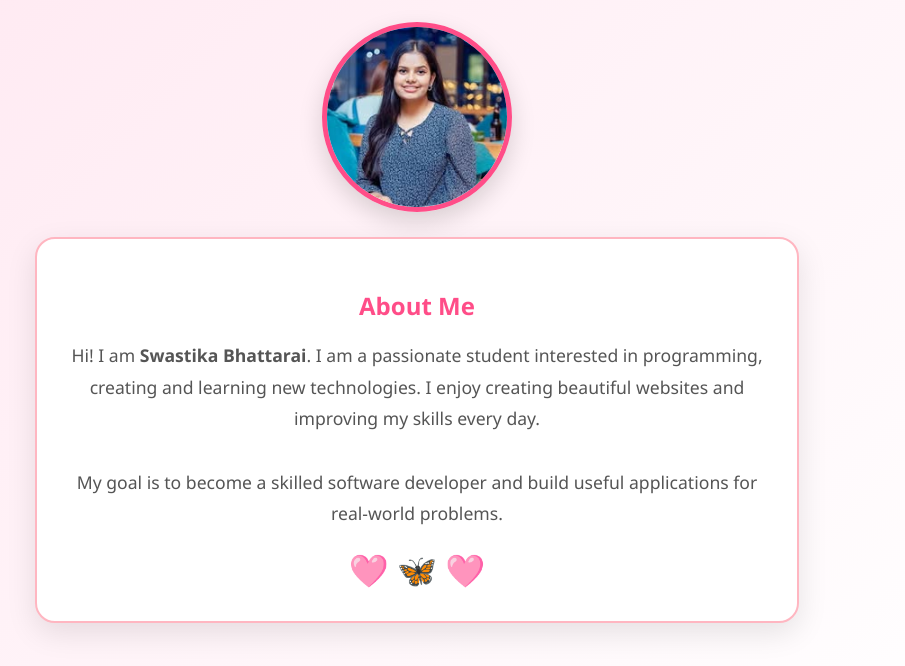
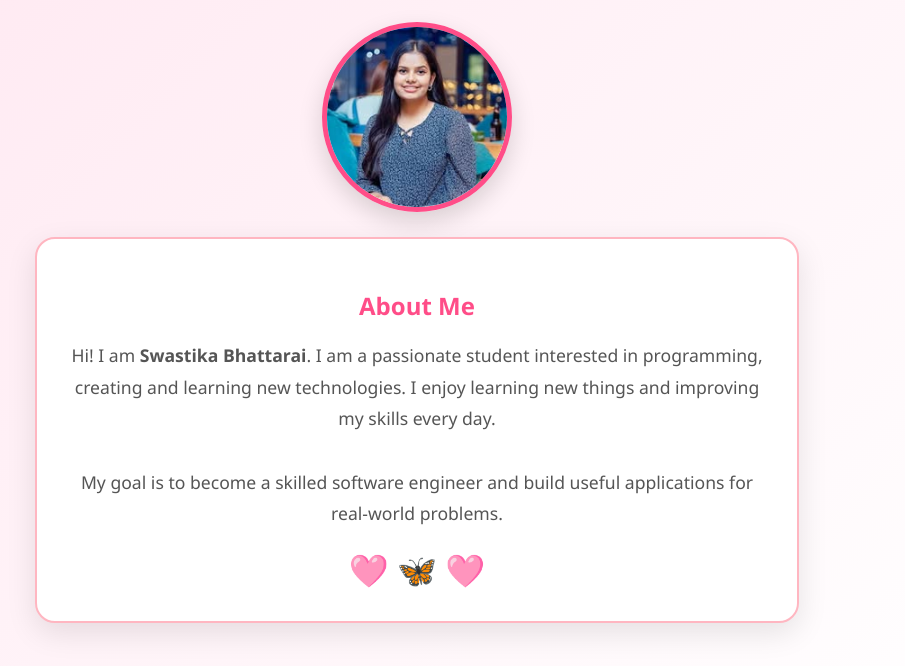
Before and after one commit to SWASTIKABHATTARAI004/GCES, a plain HTML site: page index.html in a window 1280 px wide. Shown: the part 174-840 px from the top of the page, without its empty margins (223-1128 px from the left). Drawn offline with Linux system fonts and the light colour scheme.

Commit message:
Upload portifolio

```diff
--- a/index.html
+++ b/index.html
@@ -116,9 +116,9 @@ body {
         <p>
             Hi! I am <b>Swastika Bhattarai</b>. I am a passionate student
             interested in programming, creating and learning new technologies.
-            I enjoy creating beautiful websites and improving my skills every day.
+            I enjoy learning new things and improving my skills every day.
             <br><br>
-            My goal is to become a skilled software developer and build useful
+            My goal is to become a skilled software engineer and build useful
             applications for real-world problems.
         </p>
 
```
